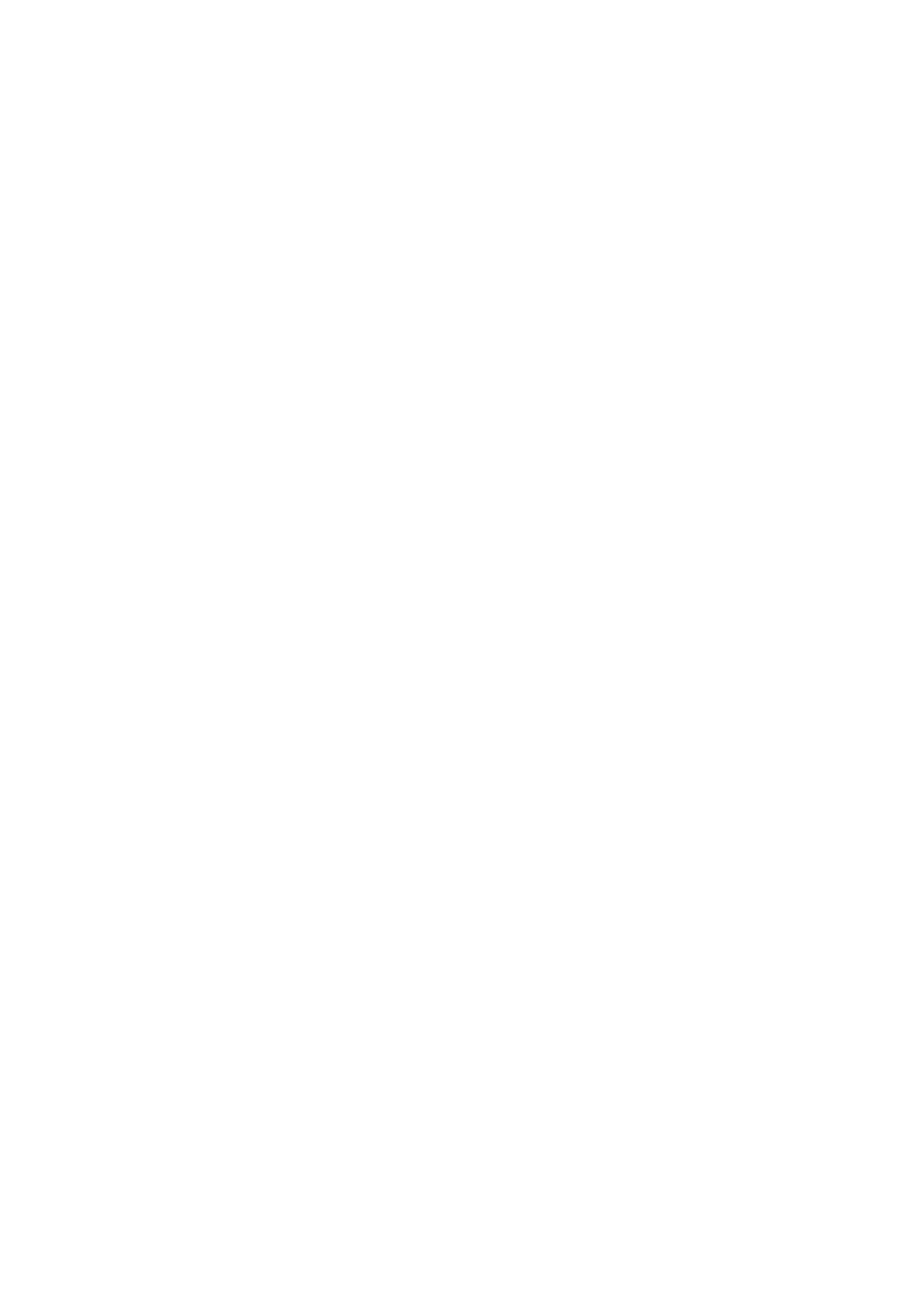
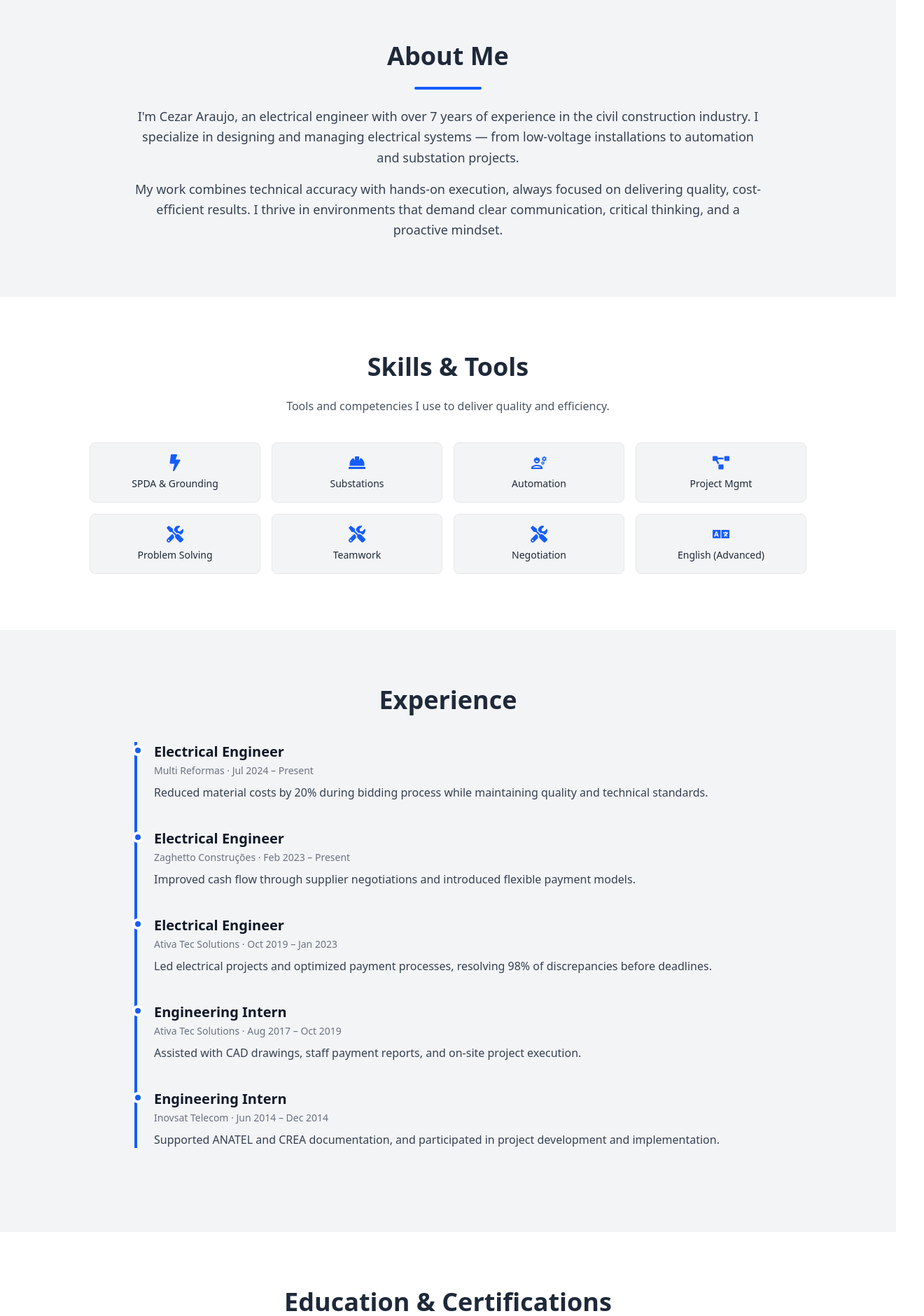
Before and after one commit to vkaraujo/cezar-grid, a React (Vite) app: page / in a window 1280 px wide. Shown: the part 880-2760 px from the top of the page at 70% size, 1320 px wide, since content can reach past the window. Before the commit the page ends 800 px from the top, so only its background shows below. Built offline with nearby package versions, Linux system fonts and the light colour scheme.

Commit message:
Components imported and included

```diff
--- a/src/App.jsx
+++ b/src/App.jsx
@@ -1,9 +1,23 @@
 import Hero from './components/Hero'
+import About from './components/About'
+import Skills from './components/Skills'
+import Experience from './components/Experience'
+import Education from './components/Education'
+import Contact from './components/Contact'
+import Navbar from './components/Navbar'
+import ScrollToTop from './components/ScrollToTop'
 
 export default function App() {
   return (
     <>
+      <Navbar />
       <Hero />
+      <About />
+      <Skills />
+      <Experience />
+      <Education />
+      <Contact />
+      <ScrollToTop />
     </>
   );
 }
```
